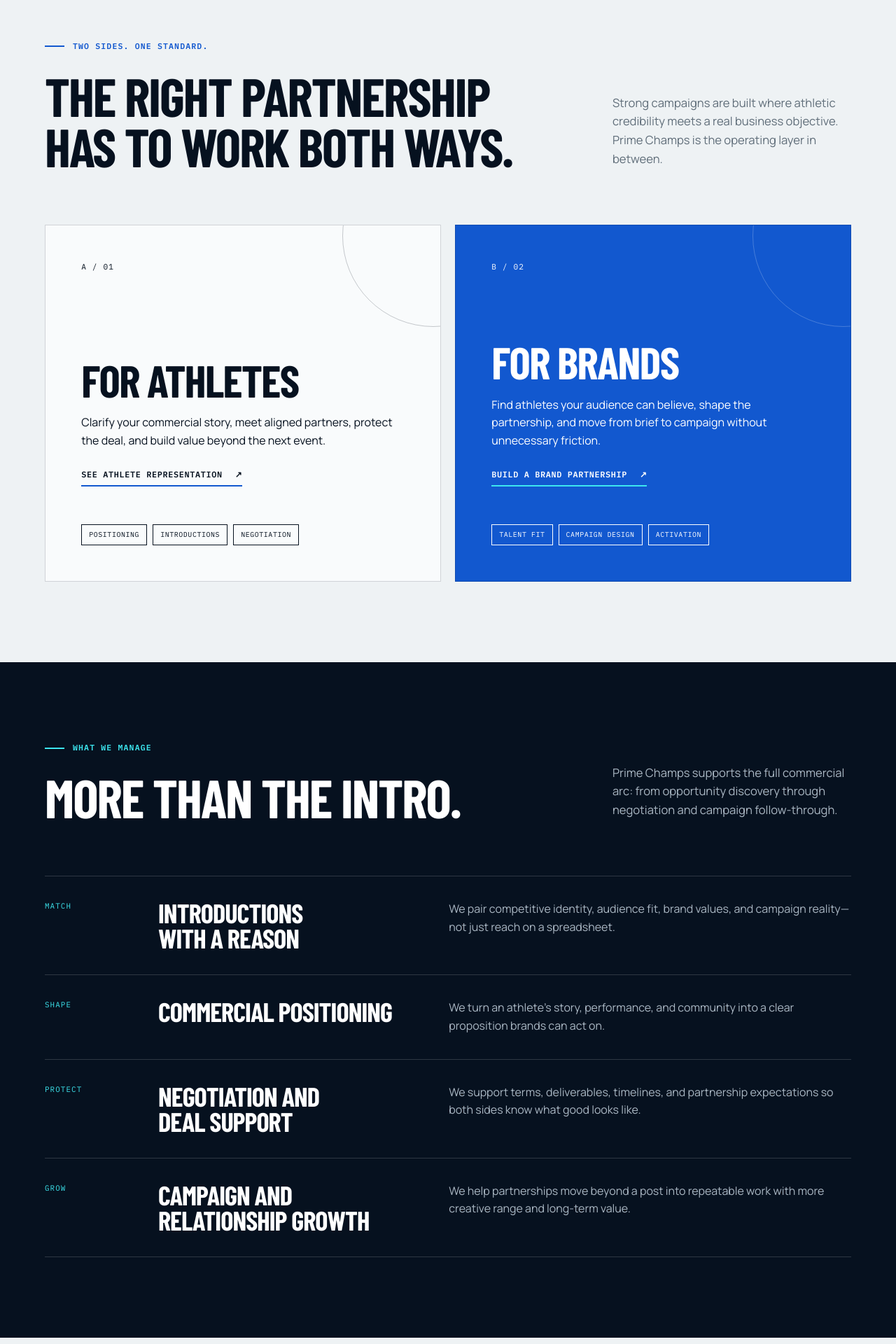
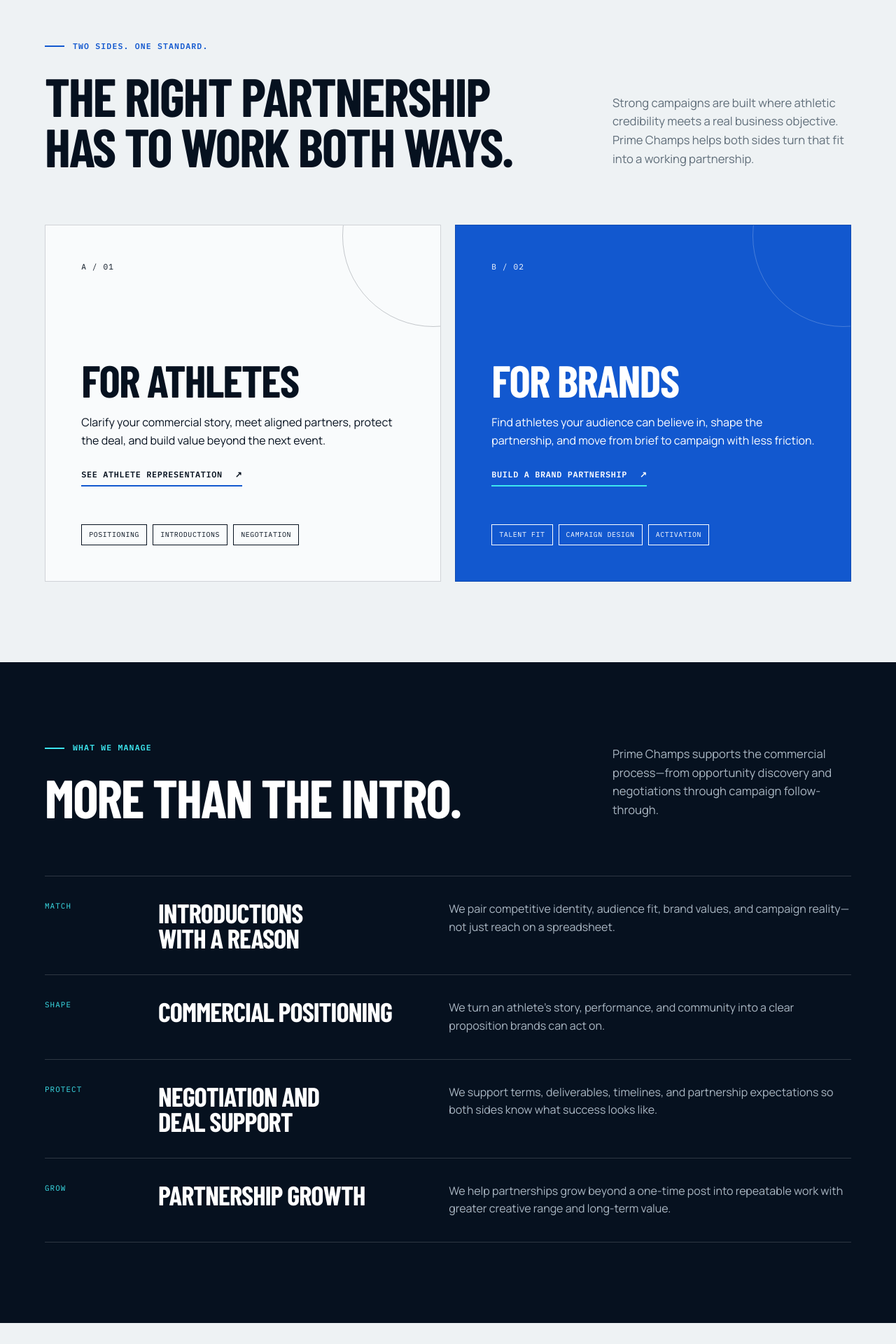
Before and after one commit to peakoffer/prime-champs-website, a Next.js app: page / in a window 1280 px wide. Shown: the part 980-2900 px from the top of the page at 70% size. Built offline with nearby package versions, Linux system fonts and the light colour scheme; a web font is replaced by a local one.

Commit message:
Refine homepage partnership messaging

```diff
--- a/app/page.tsx
+++ b/app/page.tsx
@@ -24,12 +24,12 @@
   {
     code: "PROTECT",
     title: "Negotiation and deal support",
-    copy: "We support terms, deliverables, timelines, and partnership expectations so both sides know what good looks like.",
+    copy: "We support terms, deliverables, timelines, and partnership expectations so both sides know what success looks like.",
   },
   {
     code: "GROW",
-    title: "Campaign and relationship growth",
-    copy: "We help partnerships move beyond a post into repeatable work with more creative range and long-term value.",
+    title: "Partnership growth",
+    copy: "We help partnerships grow beyond a one-time post into repeatable work with greater creative range and long-term value.",
   },
 ];
 
@@ -111,7 +111,8 @@
           </div>
           <p>
             Strong campaigns are built where athletic credibility meets a real
-            business objective. Prime Champs is the operating layer in between.
+            business objective. Prime Champs helps both sides turn that fit into
+            a working partnership.
           </p>
         </div>
 
@@ -133,8 +134,8 @@
             <p className="lane-number">B / 02</p>
             <h3>For brands</h3>
             <p>
-              Find athletes your audience can believe, shape the partnership,
-              and move from brief to campaign without unnecessary friction.
+              Find athletes your audience can believe in, shape the partnership,
+              and move from brief to campaign with less friction.
             </p>
             <ArrowLink href="/brands">Build a brand partnership</ArrowLink>
             <div className="lane-tags">
@@ -151,8 +152,8 @@
             <h2>More than the intro.</h2>
           </div>
           <p>
-            Prime Champs supports the full commercial arc: from opportunity
-            discovery through negotiation and campaign follow-through.
+            Prime Champs supports the commercial process—from opportunity
+            discovery and negotiations through campaign follow-through.
           </p>
         </div>
 
```
